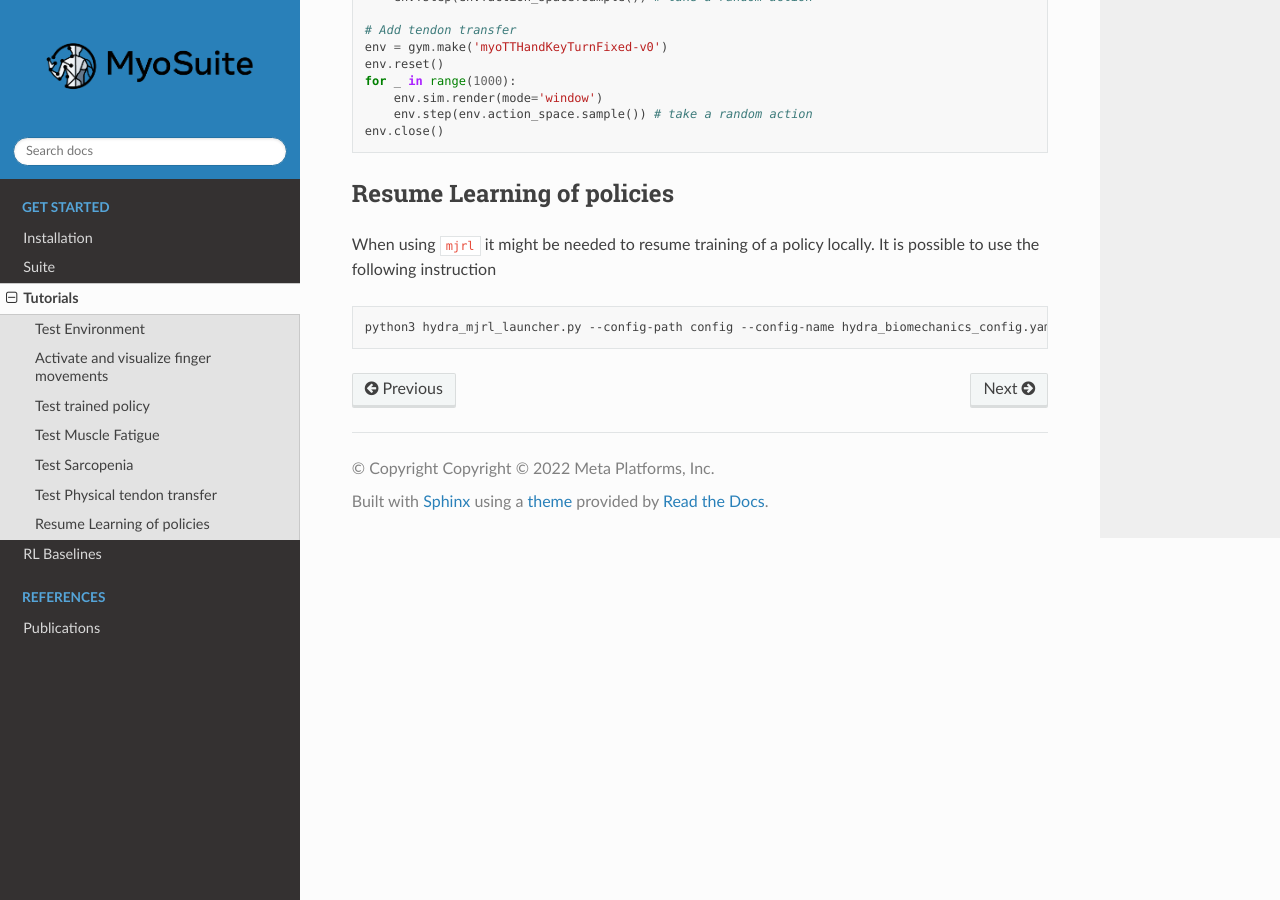
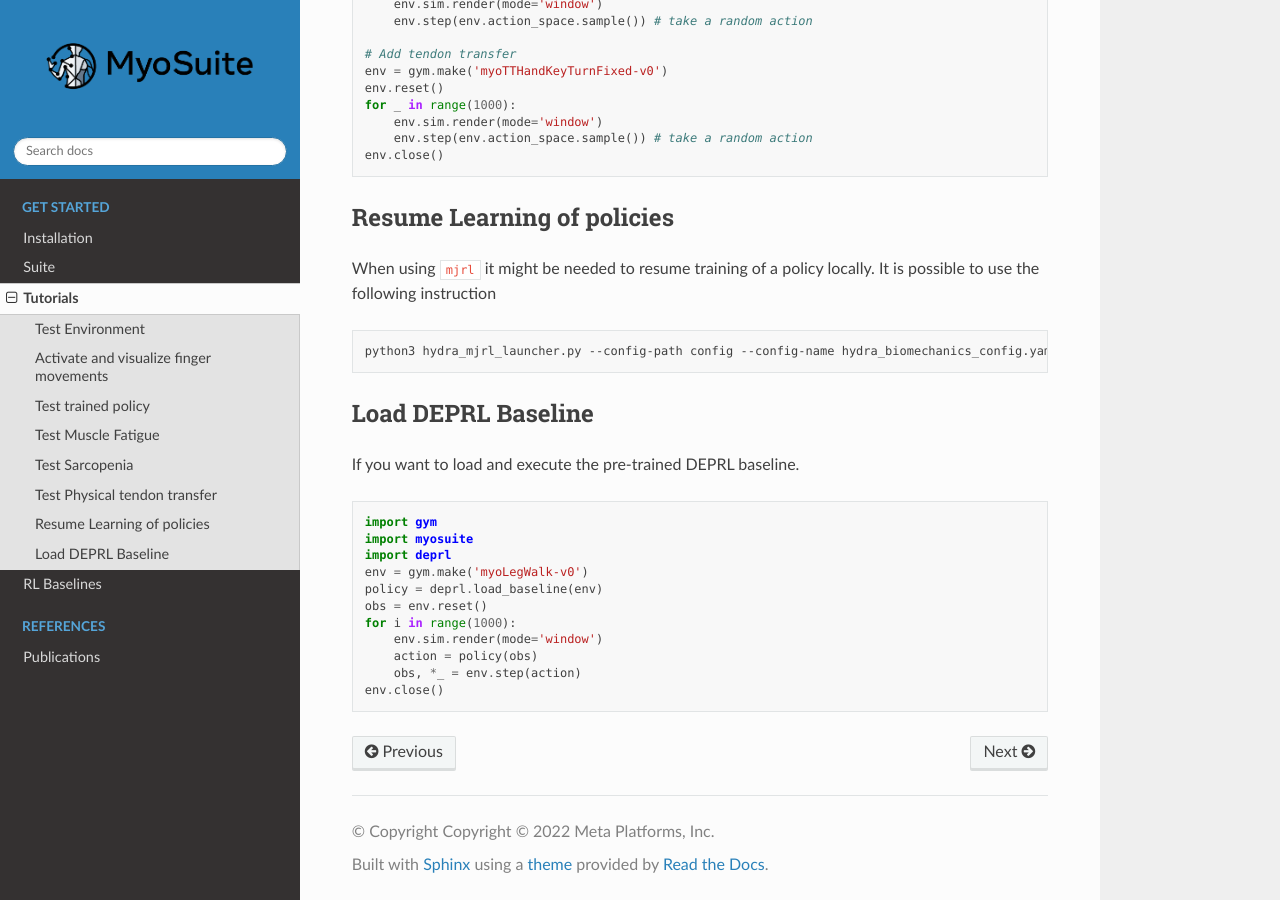
Before and after one commit to MyoHub/myosuite, a Sphinx documentation site: the page built from docs/source/tutorials.rst, in a window 1280 px wide and 900 px high, scrolled down 2445 px. Built offline with Sphinx 7.4.7 and the Read the Docs theme 2.0.0, drawn with Linux system fonts in a browser that asks for light colours.

Commit message:
added inline tutorial for deprl

```diff
--- a/docs/source/tutorials.rst
+++ b/docs/source/tutorials.rst
@@ -14,6 +14,7 @@ Jupyter-Notebooks can be found `here <https://github.com/facebookresearch/myosui
 * :ref:`test_sarcopenia`
 * :ref:`test_tendon_transfer`
 * :ref:`resume_training`
+* :ref:`load_deprl_baseline`
 
 .. _run_myosuite:
 
@@ -158,3 +159,24 @@ When using ``mjrl`` it might be needed to resume training of a policy locally. I
 .. code-block:: bash
 
     python3 hydra_mjrl_launcher.py --config-path config --config-name hydra_biomechanics_config.yaml hydra/output=local hydra/launcher=local env=myoHandPoseRandom-v0 job_name=[Absolute Path of the policy] rl_num_iter=[New Total number of iterations]
+
+.. _load_deprl_baseline:
+
+Load DEPRL Baseline
+===================
+
+If you want to load and execute the pre-trained DEPRL baseline.
+
+.. code-block:: python
+
+    import gym
+    import myosuite
+    import deprl
+    env = gym.make('myoLegWalk-v0')
+    policy = deprl.load_baseline(env)
+    obs = env.reset()
+    for i in range(1000):
+        env.sim.render(mode='window')
+        action = policy(obs)
+        obs, *_ = env.step(action)
+    env.close()
```
